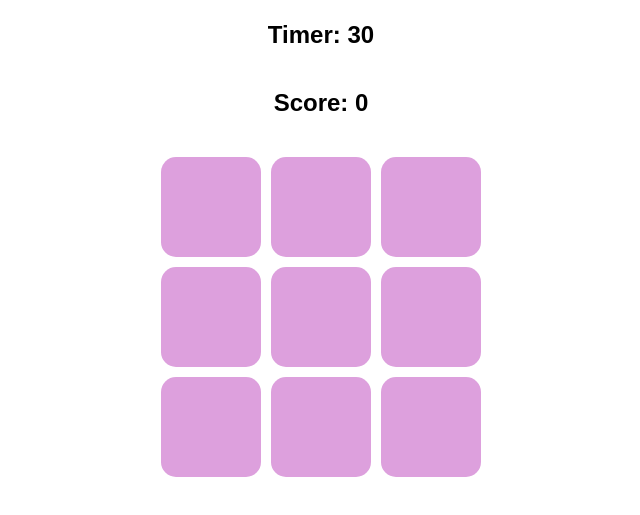
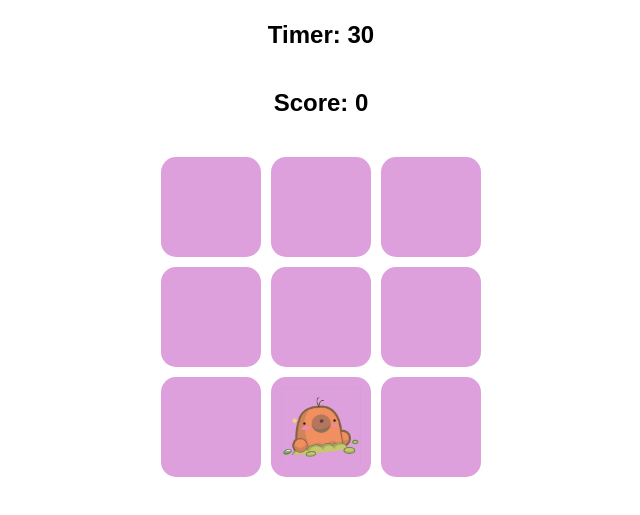
Before and after one commit to firaznass/Whack-a-Mole, a plain HTML site: page index.html in a window 1280 px wide. Shown: the part 87-602 px from the top of the page, without its empty margins (319-959 px from the left). Drawn offline with Linux system fonts and the light colour scheme; files that its build step writes are made by us from their sources; files whose address does not match are found by name.

Commit message:
Update index.html

```diff
--- a/index.html
+++ b/index.html
@@ -26,6 +26,6 @@
         <div class="hole" id="9"></div>
     </div>
 
-    <script src="/java/script.js"></script>
+    <script src="script.js"></script>
 </body>
 </html>
```
